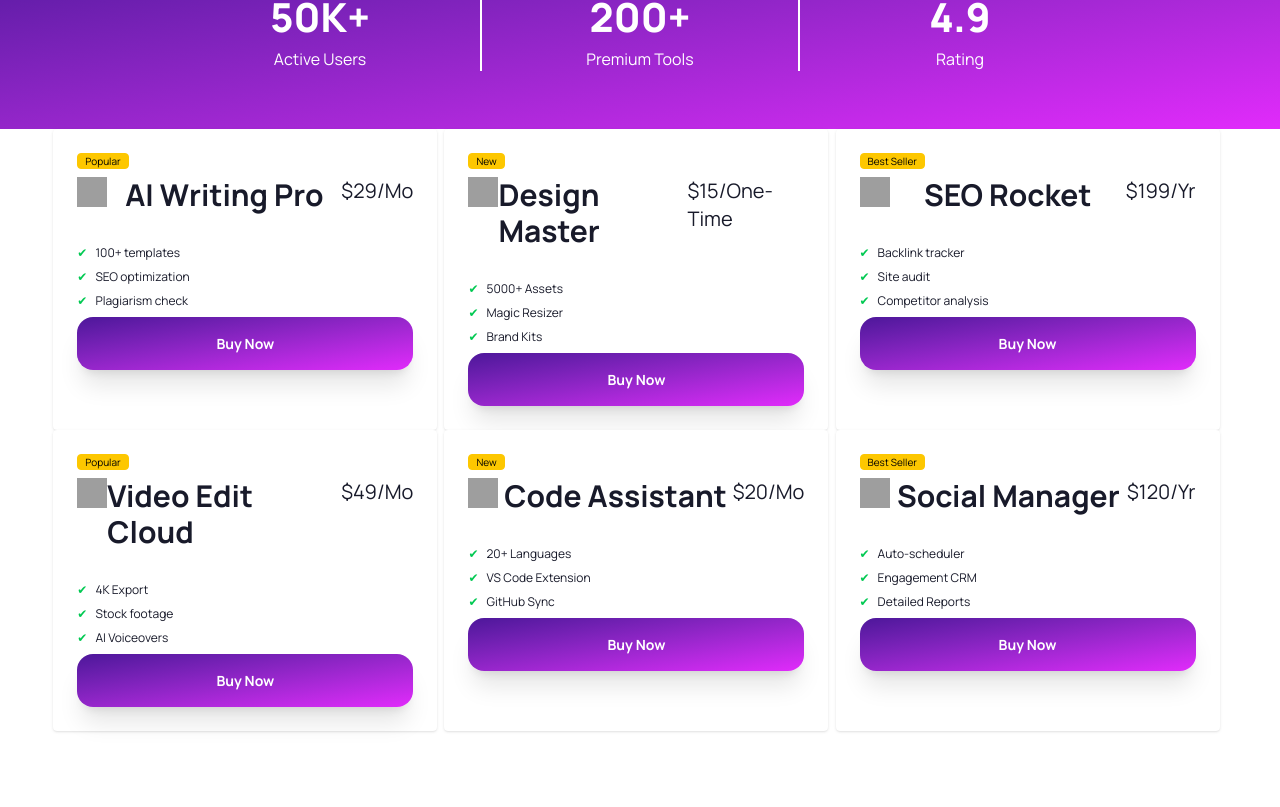
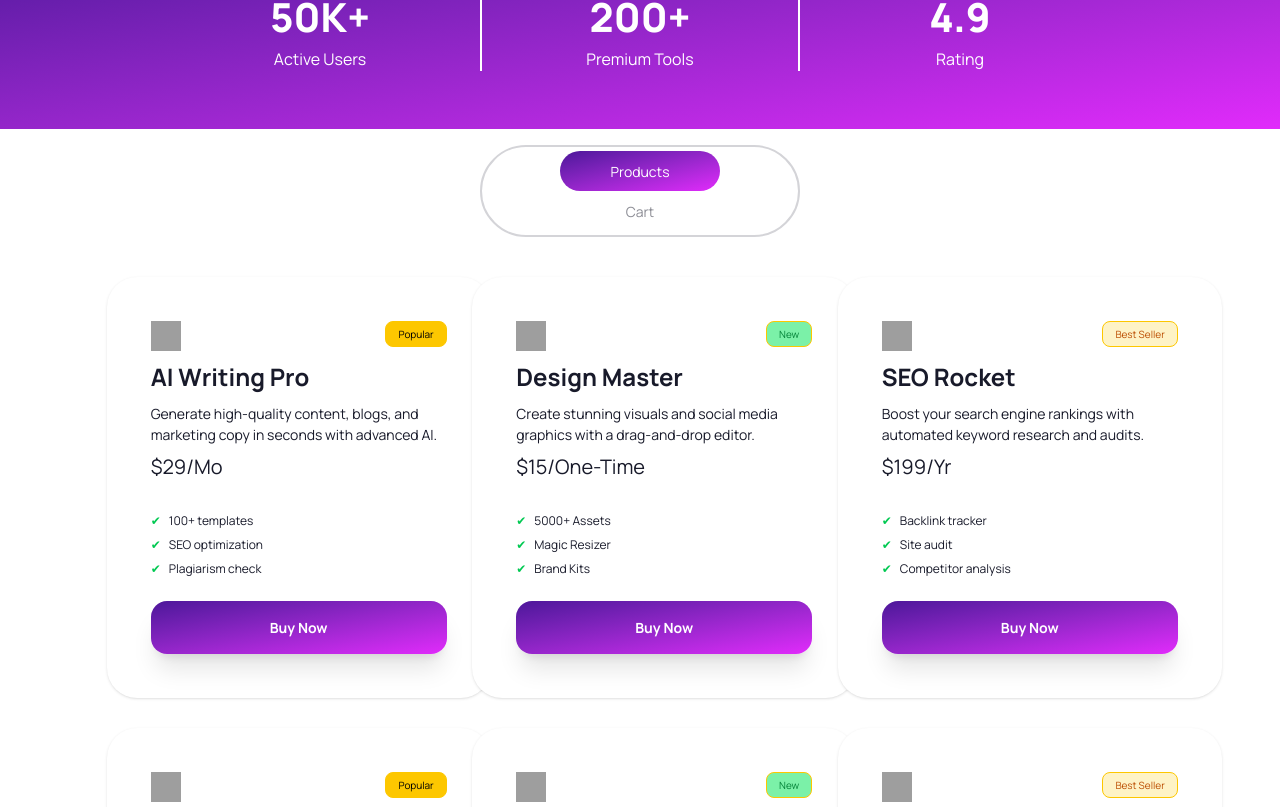
Before and after one commit to shafrinahamed0007/Assignment6, a React (Vite) app: page / in a window 1280 px wide. Shown: the part 913-1720 px from the top of the page. Built offline with nearby package versions, Linux system fonts and the light colour scheme; grey boxes are pictures that could not be loaded.

Commit message:
added togge option

```diff
--- a/src/App.jsx
+++ b/src/App.jsx
@@ -7,6 +7,8 @@ import Started from "./Component/Started";
 import Pricing from "./Component/Pricing";
 import Workflow from "./Component/Workflow";
 import Models from "./Component/Models";
+import Cart from "./Component/Cart";
+import { useState } from "react";
 
 const getData = async () => {
   const res = await fetch("./data.json");
@@ -17,12 +19,32 @@ const dataPromise = getData();
 // console.log(dataPromise);
 
 function App() {
+  const [activeTab, setActiveTab] = useState("product");
   return (
     <div>
       <Navbar />
       <Banner />
       <Rating />
-      <Models dataPromise={dataPromise} />
+      {/* name of each tab group should be unique */}
+      <div className="mb-[40px] mt-4 tabs w-11/12 md:w-3/12 bg-transparent mx-auto tabs-box justify-center rounded-full border-2 border-zinc-300 ">
+        <input
+          type="radio"
+          name="my_tabs_1"
+          className={`tab rounded-full bg-linear-to-br w-40 ${activeTab == "product" ? "from-violet-900 to-fuchsia-500 text-white" : ""}`}
+          aria-label="Products"
+          onClick={() => setActiveTab("product")}
+          defaultChecked
+        />
+        <input
+          type="radio"
+          name="my_tabs_1"
+           className={`tab rounded-full bg-linear-to-br w-40 ${activeTab == "cart" ? "from-violet-900 to-fuchsia-500 text-white" : ""}`}
+          aria-label="Cart"
+          onClick={() => setActiveTab("cart")}
+        />
+      </div>
+      {activeTab === "product" && <Models dataPromise={dataPromise} />}
+      {activeTab === "cart" && <Cart />}
 
       <Started />
       <Pricing />
--- /dev/null
+++ b/src/Component/Cart.jsx
@@ -0,0 +1,7 @@
+import React from "react";
+
+const Cart = () => {
+  return <div>this is cart section</div>;
+};
+
+export default Cart;
--- /dev/null
+++ b/src/Component/CartModels.jsx
@@ -0,0 +1,57 @@
+import React, { useState } from "react";
+import { toast } from "react-toastify";
+
+const CartModels = ({ data }) => {
+  const [buyNow, setBuyNow] = useState(false);
+  const handleBuyNow = () => {
+    setBuyNow(true);
+    toast.success(`${data.name} added to cart`);
+  };
+  return (
+    <div>
+      <div className="card md:w-96 bg-base-100 shadow-sm p-5 rounded-[30px]  ">
+        <div className="card-body">
+          <div className="flex justify-between">
+            <img
+              className="w-[30px] h-[30px]"
+              src={data?.icon}
+              alt={data?.name}
+            />
+            <span
+              className={`
+  badge badge-xs badge-warning p-3 rounded-lg
+  ${data?.tagType === "best-seller" && "text-[#bb4d00] bg-[#fef3c6] "}: ${data.tagType === "new" && "text-green-700 bg-green-300"}
+`}
+            >
+              {data?.tag}
+            </span>
+          </div>
+          <h2 className="text-[24px] font-bold">{data?.name}</h2>
+          <p>{data?.description}</p>
+          <span className="text-xl">
+            ${data?.price}/{data?.period}
+          </span>
+
+          <ul className="mt-6 flex flex-col gap-2 text-xs">
+            {data?.features.map((feature, index) => {
+              return (
+                <li key={index} className="flex items-center gap-2">
+                  <span className="text-green-500">✔</span>
+                  {feature}
+                </li>
+              );
+            })}
+          </ul>
+          <button
+            onClick={handleBuyNow}
+            className={`w-full sm:w-auto bg-linear-to-br mt-4 ${buyNow ?  "from-violet-400 to-fuchsia-500 ":"from-violet-900 to-fuchsia-500"} transition-all px-8 py-4 rounded-2xl font-bold shadow-xl flex items-center justify-center gap-3 group text-white active:scale-95`}
+          >
+            {buyNow ? "Already Buy" : "Buy Now"}
+          </button>
+        </div>
+      </div>
+    </div>
+  );
+};
+
+export default CartModels;
--- a/src/Component/Models.jsx
+++ b/src/Component/Models.jsx
@@ -1,4 +1,5 @@
 import React, { use } from "react";
+import CartModels from "./CartModels";
 
 const Models = ({ dataPromise }) => {
   const datas = use(dataPromise);
@@ -8,38 +9,9 @@ const Models = ({ dataPromise }) => {
       {/* text content */}
       <div></div>
       {/* main content */}
-      <div className="grid md:w-11/12 mx-auto md:grid-cols-2 lg:grid-cols-3">
+      <div className="grid md:w-10/12 mx-auto gap-[30px] md:grid-cols-2 lg:grid-cols-3  ">
         {datas.map((data) => (
-          <div className="card md:w-96 bg-base-100 shadow-sm">
-            <div className="card-body">
-              <span className="badge badge-xs badge-warning">{data.tag}</span>
-              <div className="flex justify-between">
-                <img
-                  className="w-[30px] h-[30px]"
-                  src={data.icon}
-                  alt={data.name}
-                />
-                <h2 className="text-3xl font-bold">{data.name}</h2>
-                <span className="text-xl">
-                  ${data.price}/{data.period}
-                </span>
-              </div>
-              <ul className="mt-6 flex flex-col gap-2 text-xs">
-                {data.features.map((feature, index) => {
-                  return (
-
-                    <li key={index} className="flex items-center gap-2">
-                      <span className="text-green-500">✔</span>
-                      {feature}
-                    </li>
-                  );
-                })}
-              </ul>
-              <button className="w-full sm:w-auto bg-linear-to-br from-violet-900 to-fuchsia-500 transition-all px-8 py-4 rounded-2xl font-bold shadow-xl flex items-center justify-center gap-3 group text-white active:scale-95">
-                Buy Now
-              </button>
-            </div>
-          </div>
+         <CartModels key={data.id} data={data}/>
         ))}
       </div>
     </div>
--- a/src/Component/Pricing.jsx
+++ b/src/Component/Pricing.jsx
@@ -3,7 +3,7 @@ import React from "react";
 const Pricing = () => {
   return (
     <div className="mt-[70px] mb-[70px] ">
-      <div className="w-11/12 mx-auto h-full  justify-center items-center">
+      <div className="w-10/12 mx-auto h-full  justify-center items-center">
         <div className="text-center">
           <h2 className="text-[#101727] font-extrabold text-2xl md:text-[48px]">
             Simple, Transparent Pricing
--- a/src/Component/Started.jsx
+++ b/src/Component/Started.jsx
@@ -6,7 +6,7 @@ import rocket from "../assets/rocket.png";
 const Started = () => {
   return (
     <div className="mt-[70px] ">
-      <div className="w-11/12 mx-auto h-full  justify-center items-center">
+      <div className="w-10/12 mx-auto h-full  justify-center items-center">
         <div className="text-center">
           <h2 className="text-[#101727] font-extrabold text-3xl md:text-[48px]">
             Get Started In 3 Steps
```
